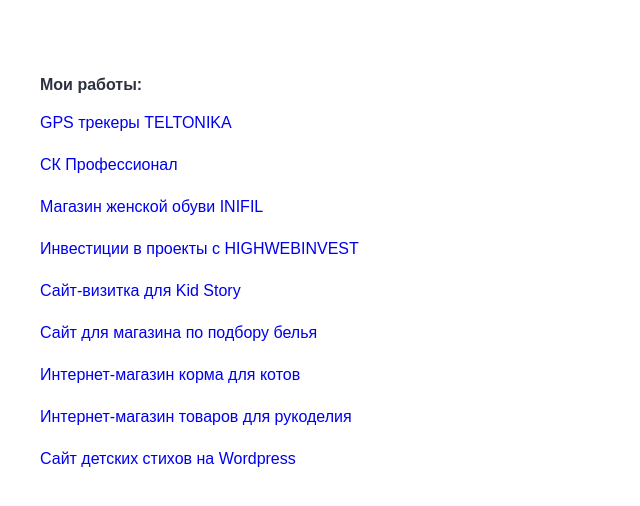
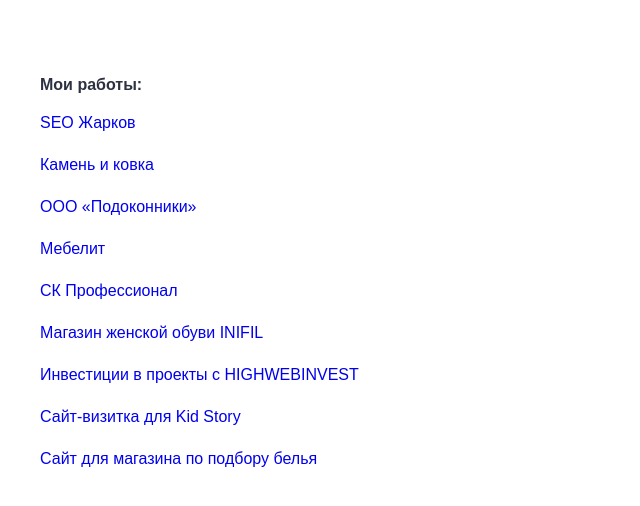
Before and after one commit to Lana-nnov/Lana-nnov.github.io, a plain HTML site: page portfolio/index.html in a window 1280 px wide. Shown: the whole page, without its empty margins (0-640 px from the left). Drawn offline with Linux system fonts and the light colour scheme.

Commit message:
Update index.html

```diff
--- a/portfolio/index.html
+++ b/portfolio/index.html
@@ -9,7 +9,16 @@
 	<p class="title">Мои работы:</p>
 	<ul class="list">
 		<li>
-			<a href="https://lp.euromobile.com.ua/gps/" class="courses__link" target="_blank">GPS трекеры TELTONIKA</a>
+			<a href="https://seo-zharkov.ru/" class="courses__link" target="_blank">SEO Жарков</a>
+		</li>
+		<li>
+			<a href="https://kamen-kovka.ru/" class="courses__link" target="_blank">Камень и ковка</a>
+		</li>
+		<li>
+			<a href="https://allpodokonniki.ru/" class="courses__link" target="_blank">ООО «Подоконники»</a>
+		</li>
+		<li>
+			<a href="https://mebelit.dev-zharkov.ru/" class="courses__link" target="_blank">Мебелит</a>
 		</li>
 		<li>
 			<a href="https://sk-prof.com/" class="courses__link" target="_blank">СК Профессионал</a>
@@ -26,15 +35,6 @@
 		<li>
 			<a href="https://bust-club.com/" class="courses__link" target="_blank">Сайт для магазина по подбору белья</a>
 		</li>
-		<li>
-			<a href="https://lana-nnov.github.io/cat-energy/" class="courses__link" target="_blank">Интернет-магазин корма для котов</a>
-		</li>
-		<li>
-			<a href="https://lana-nnov.github.io/mishka-adaptive/" class="courses__link" target="_blank">Интернет-магазин товаров для рукоделия</a>
-		</li>
-		<li>
-			<a href="http://stishariki.ru/" class="courses__link" target="_blank">Сайт детских стихов на Wordpress</a>
-		</li>
 	</ul>
 </div>
 </body>
```
